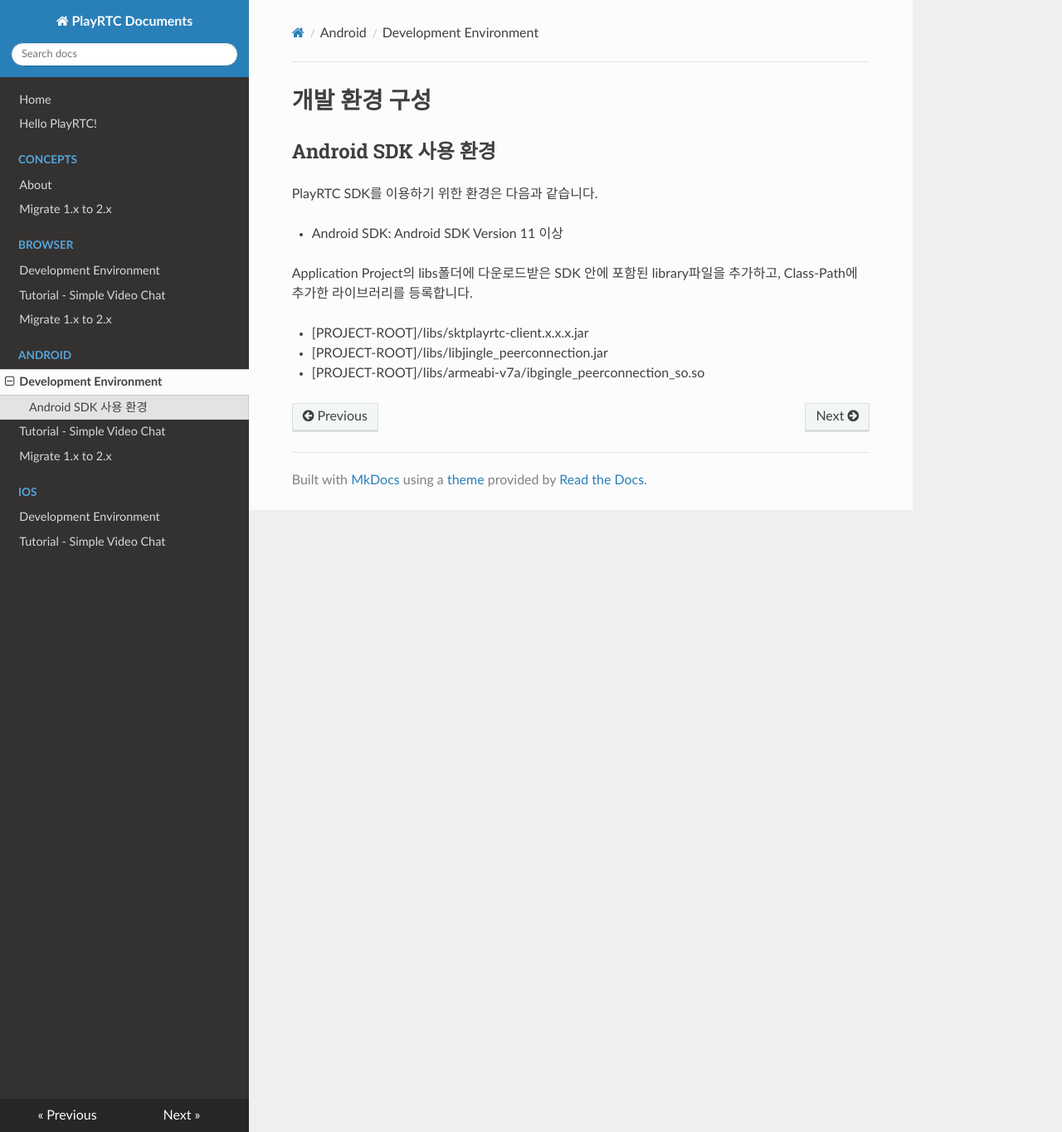
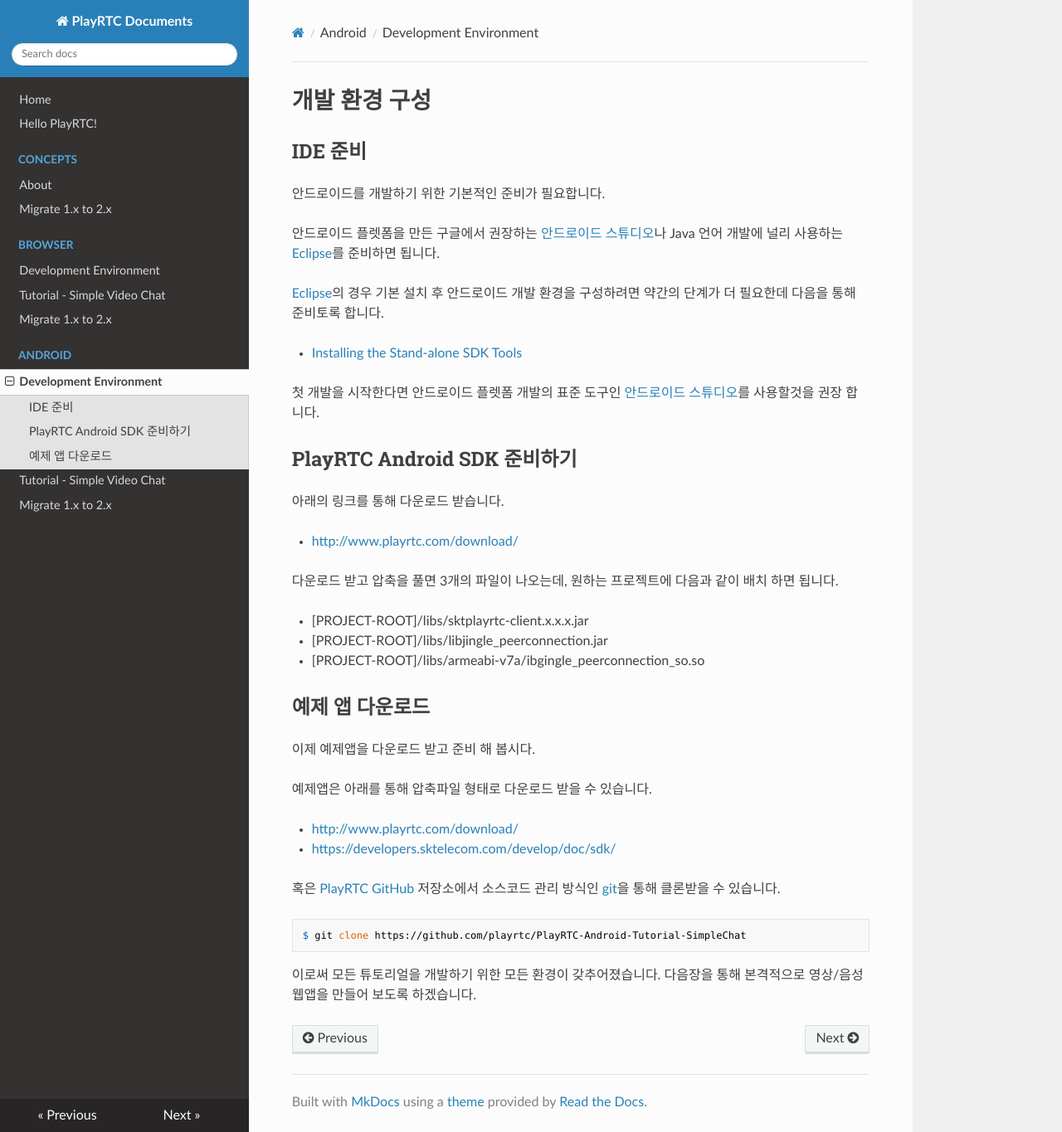
Before and after one commit to PlayRTC/PlayRTC-Documents-Korean, an MkDocs documentation site: the page built from docs/android/dev-env.md, in a window 1280 px wide and 1365 px high. Shown: the whole window at 83% size. Built offline with MkDocs 1.6.1, drawn with Linux system fonts in a browser that asks for light colours; nearby versions of some CDN libraries; old or Windows-style settings are respelled for this version of MkDocs.

````diff
--- a/docs/android/dev-env.md
+++ b/docs/android/dev-env.md
@@ -1,13 +1,45 @@
 # 개발 환경 구성
 
-## Android  SDK  사용 환경
+## IDE 준비
+안드로이드를 개발하기 위한 기본적인 준비가 필요합니다.
 
-PlayRTC SDK를 이용하기 위한 환경은 다음과 같습니다.
+안드로이드 플렛폼을 만든 구글에서 권장하는 [안드로이드 스튜디오][Android Studio]나 Java 언어 개발에 널리 사용하는 [Eclipse][Eclipse]를 준비하면 됩니다.
 
-- Android SDK: Android SDK Version 11 이상
+[Eclipse][Eclipse]의 경우 기본 설치 후 안드로이드 개발 환경을 구성하려면 약간의 단계가 더 필요한데 다음을 통해 준비토록 합니다.
 
-Application Project의 libs폴더에 다운로드받은 SDK 안에 포함된 library파일을 추가하고, Class-Path에 추가한 라이브러리를 등록합니다.
+- [Installing the Stand-alone SDK Tools](https://developer.android.com/intl/ko/sdk/installing/index.html?pkg=tools)
+
+첫 개발을 시작한다면 안드로이드 플렛폼 개발의 표준 도구인 [안드로이드 스튜디오][Android Studio]를 사용할것을 권장 합니다.
+
+## PlayRTC Android SDK 준비하기
+아래의 링크를 통해 다운로드 받습니다.
+
+- <http://www.playrtc.com/download/>
+
+다운로드 받고 압축을 풀면 3개의 파일이 나오는데, 원하는 프로젝트에 다음과 같이 배치 하면 됩니다.
 
 - [PROJECT-ROOT]/libs/sktplayrtc-client.x.x.x.jar
 - [PROJECT-ROOT]/libs/libjingle_peerconnection.jar
 - [PROJECT-ROOT]/libs/armeabi-v7a/ibgingle_peerconnection_so.so
+
+## 예제 앱 다운로드
+이제 예제앱을 다운로드 받고 준비 해 봅시다.
+
+예제앱은 아래를 통해 압축파일 형태로 다운로드 받을 수 있습니다.
+
+- <http://www.playrtc.com/download/>
+- <https://developers.sktelecom.com/develop/doc/sdk/>
+
+혹은 [PlayRTC GitHub][PlayRTC Github] 저장소에서 소스코드 관리 방식인 [git][git]을 통해 클론받을 수 있습니다.
+
+```Shell
+$ git clone https://github.com/playrtc/PlayRTC-Android-Tutorial-SimpleChat
+```
+
+이로써 모든 튜토리얼을 개발하기 위한 모든 환경이 갖추어졌습니다. 다음장을 통해 본격적으로 영상/음성 웹앱을 만들어 보도록 하겠습니다.
+
+
+[Android Studio]: https://developer.android.com/intl/ko/sdk/index.html
+[Eclipse]: http://eclipse.org/
+[git]: http://git-scm.com/
+[PlayRTC Github]: https://github.com/playrtc
--- a/docs/browser/dev-env.md
+++ b/docs/browser/dev-env.md
@@ -112,6 +112,31 @@ $ python -m SimpleHTTPServer 8000
 
 [Apache httpd][Apache httpd], [nginx][nginx], [IIS][IIS]와 같은 웹서버를 다룰줄 안다면 해당 웹서버를 사용해도 좋습니다.
 
+## PlayRTC Javascript SDK 준비
+PlayRTC Javascript의 SDK를 사용하는 방법은 크게 두가지가 있습니다.
+
+하나는 PlayRTC 서버에서 제공하는 버전을 사용하는것이고 다른 하나는 직접 다운로드 받아 사용하는 것 입니다.
+
+### PlayRTC 서버에서 제공하는 SDK 사용
+HTML 파일에 아래와 같은 코드를 삽입 함으로써 간단히 사용 가능합니다.
+
+```HTML
+<!-- 항상 최신 버전의 SDK를 사용합니다. -->
+
+<script src="http://www.playrtc.com/sdk/js/playrtc.min.js"></script>
+<script src="http://www.playrtc.com/sdk/js/playrtc.js"></script>
+
+<!-- 특정 버전의 SDK를 사용합니다. (e.g. v1.0.4) -->
+
+<script src="http://www.playrtc.com/sdk/js/1.0.4/playrtc.min.js"></script>
+<script src="http://www.playrtc.com/sdk/js/1.0.4/playrtc.js"></script>
+```
+
+### 직접 SDK 사용
+아래의 다운로드 링크를 통해 다운받아 사용합니다.
+
+- <http://www.playrtc.com/download/>
+
 ## 예제 앱 다운로드
 이제 예제앱을 다운로드 받고 준비 해 봅시다.
 
@@ -123,7 +148,7 @@ $ python -m SimpleHTTPServer 8000
 혹은 [PlayRTC GitHub][PlayRTC Github] 저장소에서 소스코드 관리 방식인 [git][git]을 통해 클론받을 수 있습니다.
 
 ```Shell
-$ git clone https://github.com/playrtc/example-simple-chat-webapp
+$ git clone https://github.com/playrtc/PlayRTC-Javascript-Tutorial-SimpleChat
 ```
 
 이로써 모든 튜토리얼을 개발하기 위한 모든 환경이 갖추어졌습니다. 다음장을 통해 본격적으로 영상/음성 웹앱을 만들어 보도록 하겠습니다.
--- a/mkdocs.yml
+++ b/mkdocs.yml
@@ -18,5 +18,5 @@ pages:
 - ['android/simple-video-chat.md', 'Android', 'Tutorial - Simple Video Chat']
 - ['android/migrate-1x-to-2x.md', 'Android', 'Migrate 1.x to 2.x']
 
-- ['ios/dev-env.md', 'iOS', 'Development Environment']
-- ['ios/simple-video-chat.md', 'iOS', 'Tutorial - Simple Video Chat']
+# - ['ios/dev-env.md', 'iOS', 'Development Environment']
+# - ['ios/simple-video-chat.md', 'iOS', 'Tutorial - Simple Video Chat']
````
Also changed, not shown: README.md (+4 -0 lines), docs/android/migrate-1x-to-2x.md (+70 -0 lines), docs/android/simple-video-chat.md (+24 -9 lines), docs/browser/migrate-1x-to-2x.md (+24 -0 lines), docs/hello-world.md (+1 -1 lines).
